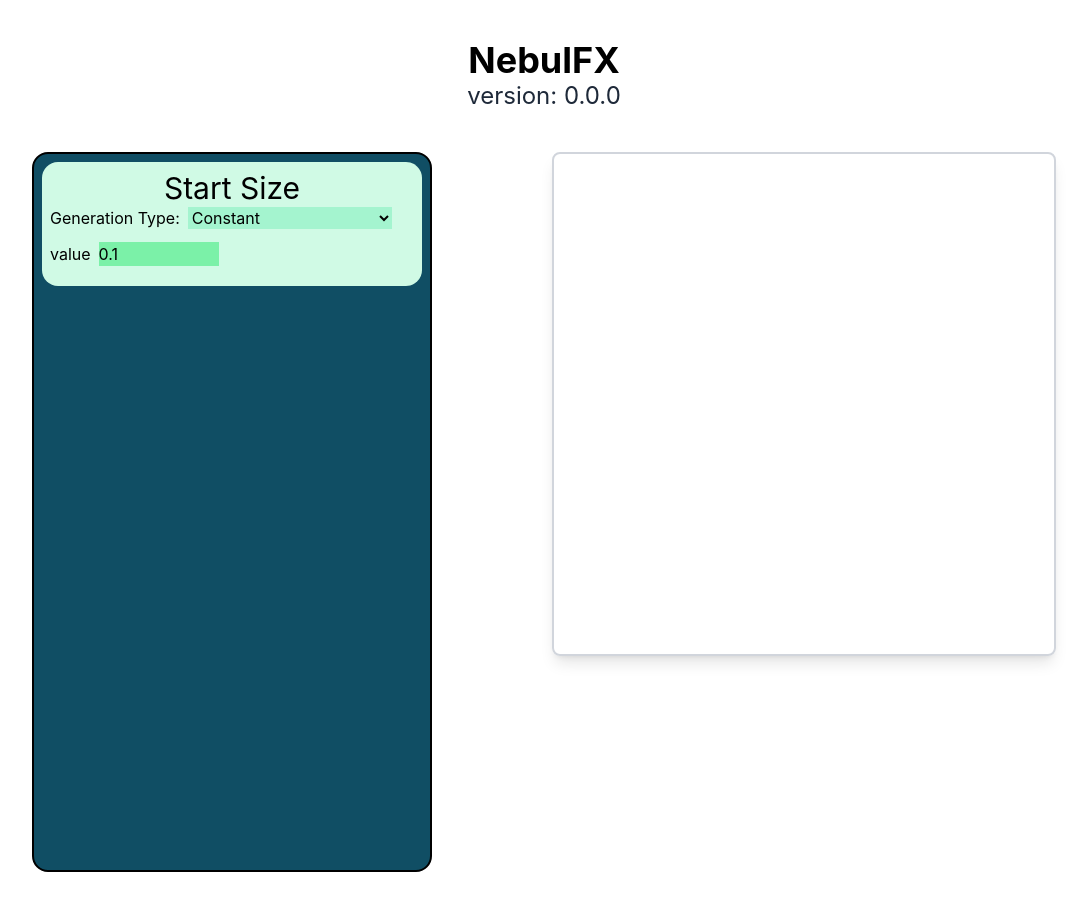
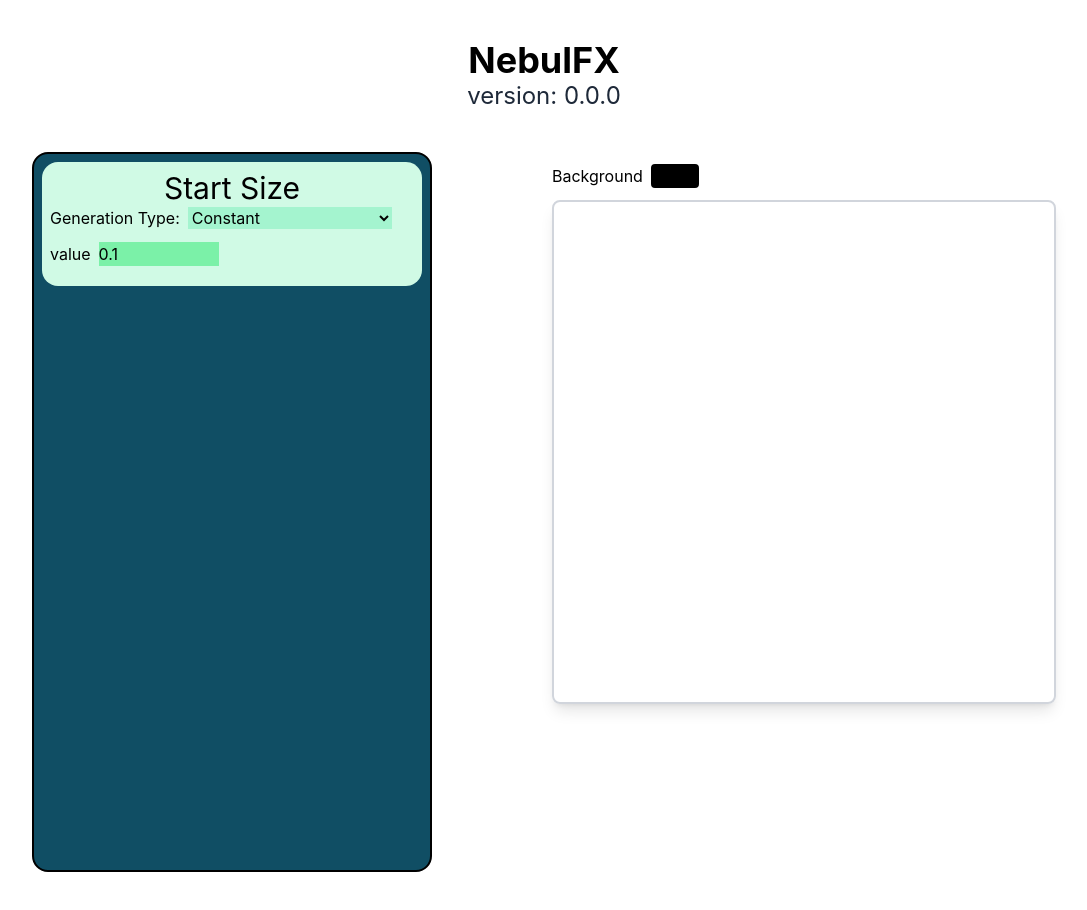
Before and after one commit to s-rahmani1992/NebulFX, a React (Vite) app: page / in a window 1280 px wide. Shown: the whole page, without its empty margins (96-1183 px from the left). Built offline with nearby package versions, Linux system fonts and the light colour scheme.

Commit message:
Implemented the Color Input element. Made the screen's background customizable.

```diff
--- a/package.json
+++ b/package.json
@@ -13,6 +13,7 @@
     "@tailwindcss/vite": "^4.2.4",
     "@webgpu/types": "^0.1.69",
     "react": "^19.2.5",
+    "react-colorful": "^5.7.0",
     "react-dom": "^19.2.5",
     "tailwindcss": "^4.2.4",
     "wgsl_reflect": "^1.2.3"
--- a/src/App.tsx
+++ b/src/App.tsx
@@ -7,6 +7,7 @@ import FloatPropsModifier from './Components/FloatPropsModifier';
 import ParticleEngine from './Rendering/ParticleEngine';
 import WebGPUParticleEngine from './Rendering/WebGPU/WebGPUParticleEngine';
 import { ParticleProps } from './Particles/ParticleProperties';
+import { ColorInputField } from './Components/ColorInputField';
 
 import './index.css'
 
@@ -18,7 +19,7 @@ function App() {
     particleEngineRef.current = new WebGPUParticleEngine();
   }
 
-  if(!particlePropertiesRef.current){
+  if (!particlePropertiesRef.current) {
     particlePropertiesRef.current = new ParticleProps();
     particleEngineRef.current.properties = particlePropertiesRef.current;
   }
@@ -33,11 +34,12 @@ function App() {
         <div className="p-2 items-center justify-center min-w-100 m-10 rounded-2xl border-2 bg-cyan-900">
           <div className="p-2 bg-emerald-100 rounded-2xl">
             <h2 className="text-center text-3xl text-" >Start Size</h2>
-            <FloatPropsModifier floatProps={particlePropertiesRef.current.startSize}/>
+            <FloatPropsModifier floatProps={particlePropertiesRef.current.startSize} />
           </div>
         </div>
         <div className="p-10">
-            <RenderContext engine={particleEngineRef.current}/>
+          <ColorInputField label='Background' color={particleEngineRef.current.clearColor} />
+          <RenderContext engine={particleEngineRef.current} />
         </div>
       </div>
     </>
--- /dev/null
+++ b/src/Components/ColorInputField.tsx
@@ -0,0 +1,68 @@
+import { useState, useRef, useEffect } from "react";
+import { RgbaColorPicker } from "react-colorful";
+
+export function ColorInputField(
+    {label, color}: {label: string, color:{ r: number; g: number; b: number; a: number }}) {
+    const [localColor, setLocalColor] = useState(color)
+    const [open, setOpen] = useState(false);
+
+    const popupRef = useRef<HTMLDivElement>(null);
+    const fieldRef = useRef<HTMLDivElement>(null);
+
+    useEffect(() => {
+        function handleClickOutside(e: MouseEvent) {
+            const popup = popupRef.current;
+            const field = fieldRef.current;
+
+            if (!popup || !field) return;
+
+            const target = e.target as Node;
+
+            // If click is outside popup AND outside the field → close
+            if (!popup.contains(target) && !field.contains(target)) {
+                setOpen(false);
+            }
+        }
+
+        if (open) {
+            document.addEventListener("mousedown", handleClickOutside);
+        }
+
+        return () => {
+            document.removeEventListener("mousedown", handleClickOutside);
+        };
+    }, [open]);
+
+    return (
+        <div className="flex pt-3 pb-3" style={{...(open && {position: "relative"}) }}>
+            <h1 className="pr-2">{label}</h1>
+            <div
+                ref={fieldRef}
+                onClick={() => setOpen(!open)}
+                className="w-12 h-6 rounded cursor-pointer border-2 border-black-600"
+                style={{
+                    background: `rgba(${localColor.r}, ${localColor.g}, ${localColor.b}, ${localColor.a})`,
+                }}
+            />
+
+            {open && (
+                <div
+                    ref={popupRef}
+                    className="absolute top-8 left-0 p-2 rounded-md shadow-lg z-50 bg-neutral-800"
+                >
+                    <div style={{ transformOrigin: "top left" }}>
+                        <RgbaColorPicker color={localColor} onChange={colorVal => {
+                            Object.assign(color, {
+                                r: colorVal.r / 255,
+                                g: colorVal.g / 255,
+                                b: colorVal.b / 255,
+                                a: colorVal.a
+                            });
+                            setLocalColor(colorVal);
+                        }} />
+                    </div>
+                </div>
+            )}
+        </div>
+    );
+}
--- a/src/Rendering/ParticleEngine.ts
+++ b/src/Rendering/ParticleEngine.ts
@@ -5,5 +5,7 @@ export default abstract class ParticleEngine{
     abstract Update(deltaTime: number): Promise<void>;
     abstract Render(): Promise<void>;
 
+
+    public clearColor: { r: number; g: number; b: number; a: number } = { r: 0, g: 0, b: 0, a: 1 };
     public properties: ParticleProps = new ParticleProps();
 }
--- a/src/Rendering/WebGPU/WebGPUParticleEngine.ts
+++ b/src/Rendering/WebGPU/WebGPUParticleEngine.ts
@@ -106,7 +106,7 @@ export default class WebGPUParticleEngine extends ParticleEngine {
                     view: this.m_gpuContext.getCurrentTexture().createView(),
                     loadOp: "clear",
                     storeOp: "store",
-                    clearValue: this.m_color,
+                    clearValue: this.clearColor,
                 },
             ],
         });
@@ -355,8 +355,6 @@ export default class WebGPUParticleEngine extends ParticleEngine {
     private m_gpuContext!: GPUCanvasContext;
     private m_gpuFormat!: GPUTextureFormat;
 
-    private m_color: { r: number; g: number; b: number; a: number } = { r: 0, g: 0, b: 0, a: 1 };
-
     private m_particleRasterizationProgram!: GPUShaderModule | null;
     private m_particleRasterizationPipeline!: GPURenderPipeline;
 
```
Also changed, not shown: 1 other file (tests, documents, lock files or other folders).
